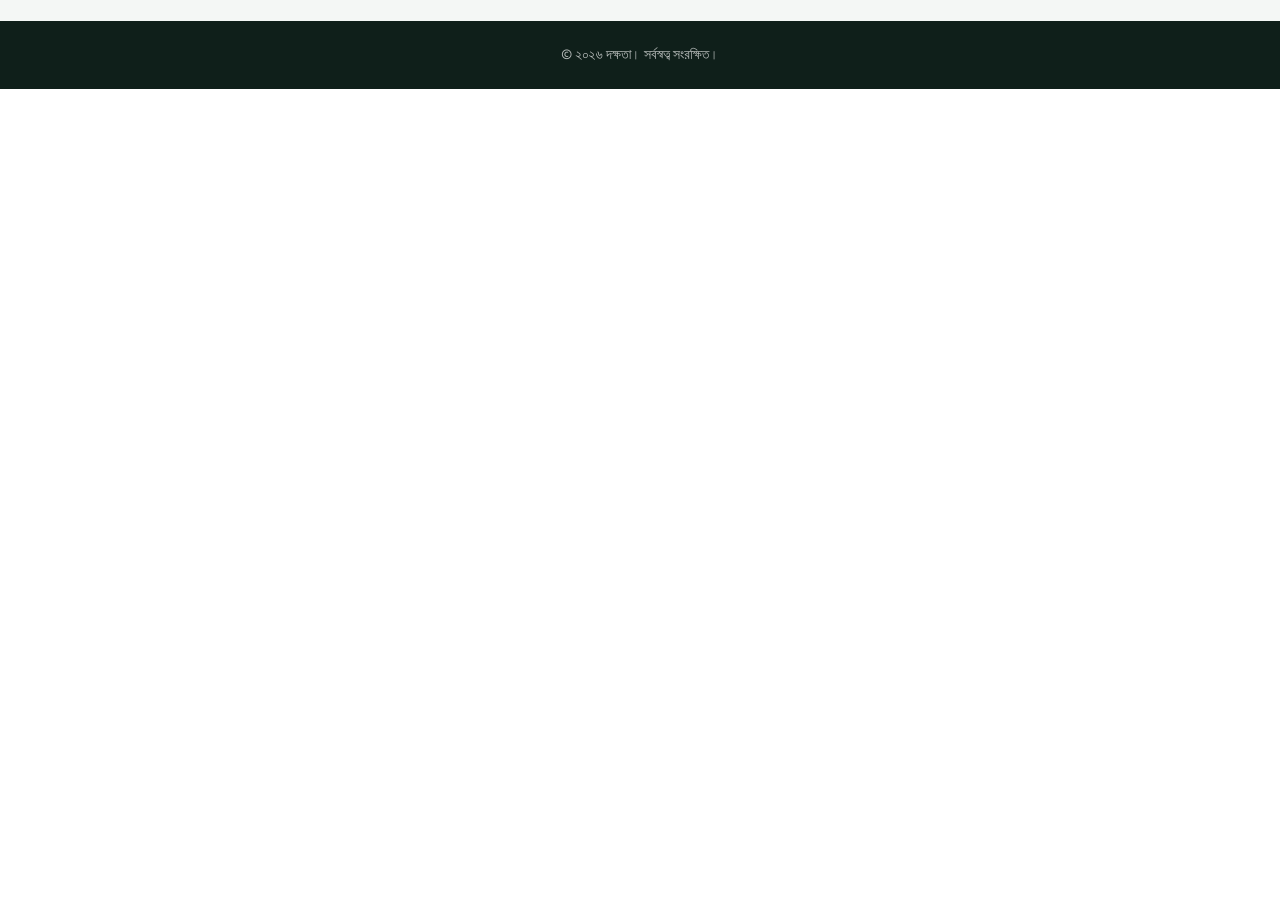
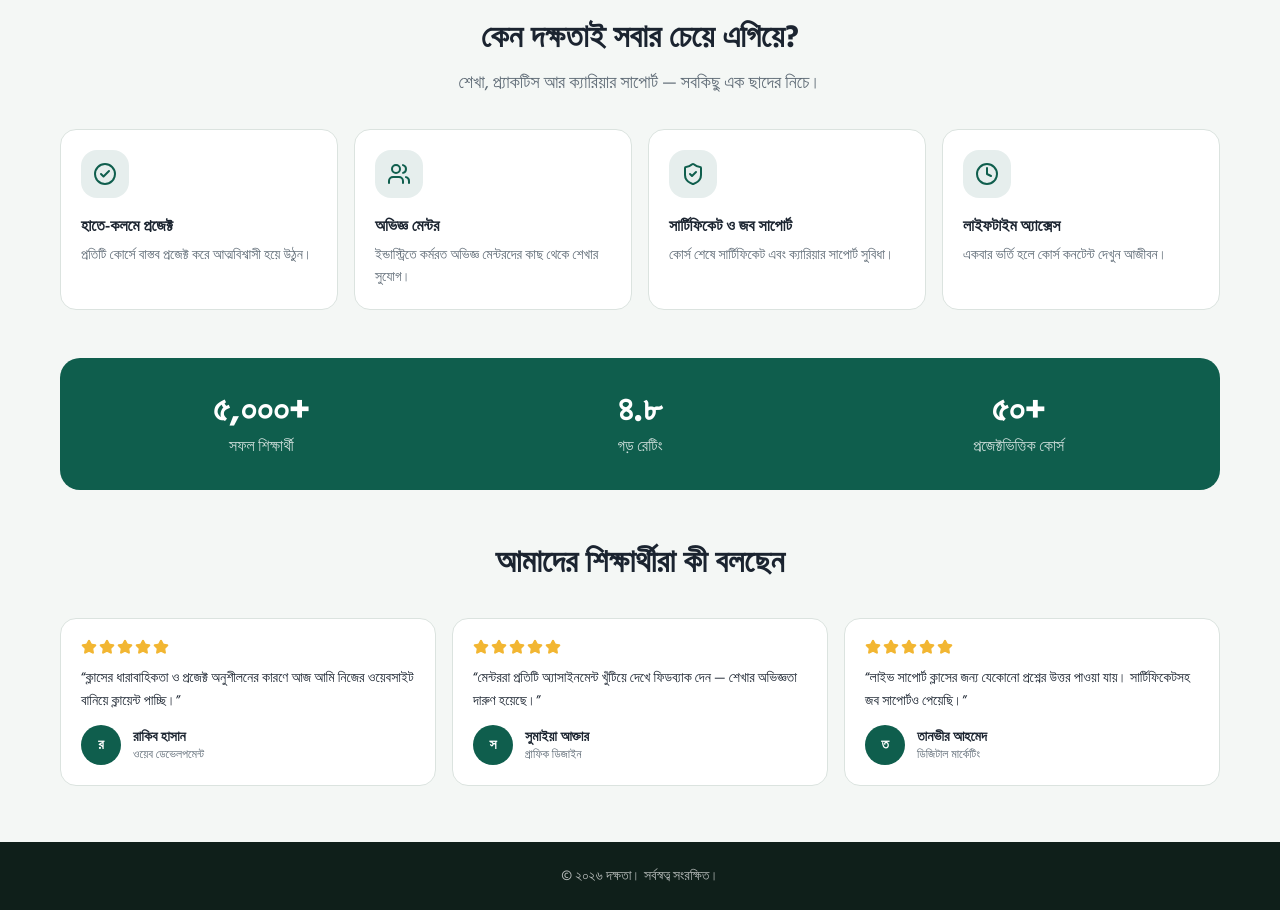
Before and after one commit to DarkEgale/lms, a React (Vite) app in the folder frontend/: page / in a window 1280 px wide. Shown: the part 4140-5050 px from the top of the page. Before the commit the page ends 4229 px from the top, so only its background shows below. Built offline with nearby package versions, Linux system fonts and the light colour scheme.

Commit message:
phase 6: why, stats and reviews

```diff
--- /dev/null
+++ b/frontend/src/components/home/Reviews.jsx
@@ -0,0 +1,50 @@
+import { Star } from 'lucide-react'
+import SectionHeading from '../ui/SectionHeading'
+import { REVIEWS } from '../../data/reviews'
+
+function Reviews() {
+  return (
+    <section aria-label="আমাদের শিক্ষার্থীরা কী বলছেন">
+      <SectionHeading
+        as="h2"
+        align="center"
+        title="আমাদের শিক্ষার্থীরা কী বলছেন"
+        titleClassName="text-[clamp(24px,3vw,32px)]"
+        className="mb-8"
+      />
+      <div className="grid grid-cols-1 gap-4 md:grid-cols-3">
+        {REVIEWS.map((review) => (
+          <figure
+            key={review.id}
+            className="flex flex-col gap-3 rounded-card border border-line bg-surface p-5"
+          >
+            <span
+              role="img"
+              aria-label="৫ এর মধ্যে ৫ রেটিং"
+              className="flex items-center gap-0.5"
+            >
+              {Array.from({ length: 5 }, (_, i) => (
+                <Star key={i} size={16} className="fill-accent text-accent" aria-hidden="true" />
+              ))}
+            </span>
+            <q className="flex-1 text-sm leading-relaxed text-ink">{review.text}</q>
+            <figcaption className="flex items-center gap-3">
+              <span
+                aria-hidden="true"
+                className="flex h-10 w-10 shrink-0 items-center justify-center rounded-full bg-brand text-sm font-bold text-brand-ink"
+              >
+                {review.name.charAt(0)}
+              </span>
+              <span>
+                <span className="block text-sm font-semibold text-ink">{review.name}</span>
+                <span className="block text-xs text-muted">{review.course}</span>
+              </span>
+            </figcaption>
+          </figure>
+        ))}
+      </div>
+    </section>
+  )
+}
+
+export default Reviews
--- /dev/null
+++ b/frontend/src/components/home/StatsStrip.jsx
@@ -0,0 +1,23 @@
+const STATS = [
+  { value: '৫,০০০+', label: 'সফল শিক্ষার্থী' },
+  { value: '৪.৮', label: 'গড় রেটিং' },
+  { value: '৫০+', label: 'প্রজেক্টভিত্তিক কোর্স' },
+]
+
+function StatsStrip() {
+  return (
+    <section
+      aria-label="দক্ষতার পরিসংখ্যান"
+      className="grid grid-cols-1 gap-6 rounded-panel bg-brand px-6 py-8 text-center sm:grid-cols-3"
+    >
+      {STATS.map((stat) => (
+        <div key={stat.label}>
+          <p className="text-3xl font-bold text-brand-ink sm:text-4xl">{stat.value}</p>
+          <p className="mt-1 text-sm text-brand-ink/80 sm:text-base">{stat.label}</p>
+        </div>
+      ))}
+    </section>
+  )
+}
+
+export default StatsStrip
--- /dev/null
+++ b/frontend/src/components/home/WhySection.jsx
@@ -0,0 +1,40 @@
+import { Award, CheckCircle2, Clock, ShieldCheck, Users } from 'lucide-react'
+import SectionHeading from '../ui/SectionHeading'
+
+const BENEFITS = [
+  { icon: CheckCircle2, title: 'হাতে-কলমে প্রজেক্ট', text: 'প্রতিটি কোর্সে বাস্তব প্রজেক্ট করে আত্মবিশ্বাসী হয়ে উঠুন।' },
+  { icon: Users, title: 'অভিজ্ঞ মেন্টর', text: 'ইন্ডাস্ট্রিতে কর্মরত অভিজ্ঞ মেন্টরদের কাছ থেকে শেখার সুযোগ।' },
+  { icon: ShieldCheck, title: 'সার্টিফিকেট ও জব সাপোর্ট', text: 'কোর্স শেষে সার্টিফিকেট এবং ক্যারিয়ার সাপোর্ট সুবিধা।' },
+  { icon: Clock, title: 'লাইফটাইম অ্যাক্সেস', text: 'একবার ভর্তি হলে কোর্স কনটেন্ট দেখুন আজীবন।' },
+]
+
+function WhySection() {
+  return (
+    <section aria-label="কেন দক্ষতাই সবার চেয়ে এগিয়ে">
+      <SectionHeading
+        as="h2"
+        align="center"
+        title="কেন দক্ষতাই সবার চেয়ে এগিয়ে?"
+        titleClassName="text-[clamp(24px,3vw,32px)]"
+        subtitle="শেখা, প্র্যাকটিস আর ক্যারিয়ার সাপোর্ট — সবকিছু এক ছাদের নিচে।"
+        className="mb-8"
+      />
+      <div className="grid grid-cols-1 gap-4 sm:grid-cols-2 lg:grid-cols-4">
+        {BENEFITS.map(({ icon: Icon, title, text }) => (
+          <div
+            key={title}
+            className="rounded-card border border-line bg-surface p-5 transition hover:-translate-y-0.5 hover:shadow-[0_10px_26px_rgba(0,0,0,.12)]"
+          >
+            <span className="flex h-12 w-12 items-center justify-center rounded-card bg-brand/10 text-brand">
+              <Icon size={24} aria-hidden="true" />
+            </span>
+            <h3 className="mt-4 font-semibold text-ink">{title}</h3>
+            <p className="mt-1.5 text-sm leading-relaxed text-muted">{text}</p>
+          </div>
+        ))}
+      </div>
+    </section>
+  )
+}
+
+export default WhySection
--- /dev/null
+++ b/frontend/src/data/reviews.js
@@ -0,0 +1,21 @@
+// Demo student reviews (guide Phase 6).
+export const REVIEWS = [
+  {
+    id: 1,
+    name: 'রাকিব হাসান',
+    course: 'ওয়েব ডেভেলপমেন্ট',
+    text: 'ক্লাসের ধারাবাহিকতা ও প্রজেক্ট অনুশীলনের কারণে আজ আমি নিজের ওয়েবসাইট বানিয়ে ক্লায়েন্ট পাচ্ছি।',
+  },
+  {
+    id: 2,
+    name: 'সুমাইয়া আক্তার',
+    course: 'গ্রাফিক ডিজাইন',
+    text: 'মেন্টররা প্রতিটি অ্যাসাইনমেন্ট খুঁটিয়ে দেখে ফিডব্যাক দেন — শেখার অভিজ্ঞতা দারুণ হয়েছে।',
+  },
+  {
+    id: 3,
+    name: 'তানভীর আহমেদ',
+    course: 'ডিজিটাল মার্কেটিং',
+    text: 'লাইভ সাপোর্ট ক্লাসের জন্য যেকোনো প্রশ্নের উত্তর পাওয়া যায়। সার্টিফিকেটসহ জব সাপোর্টও পেয়েছি।',
+  },
+]
--- a/frontend/src/pages/Home.jsx
+++ b/frontend/src/pages/Home.jsx
@@ -2,6 +2,9 @@ import HeroSlider from '../components/home/HeroSlider'
 import ServicesSlider from '../components/home/ServicesSlider'
 import FeaturedGrid from '../components/home/FeaturedGrid'
 import CategoryRow from '../components/home/CategoryRow'
+import WhySection from '../components/home/WhySection'
+import StatsStrip from '../components/home/StatsStrip'
+import Reviews from '../components/home/Reviews'
 import { CATEGORIES } from '../data'
 
 function Home() {
@@ -28,6 +31,11 @@ function Home() {
       {CATEGORIES.map((category) => (
         <CategoryRow key={category} category={category} />
       ))}
+
+      {/* Why / stats / reviews (Phase 6) */}
+      <WhySection />
+      <StatsStrip />
+      <Reviews />
     </div>
   )
 }
```
